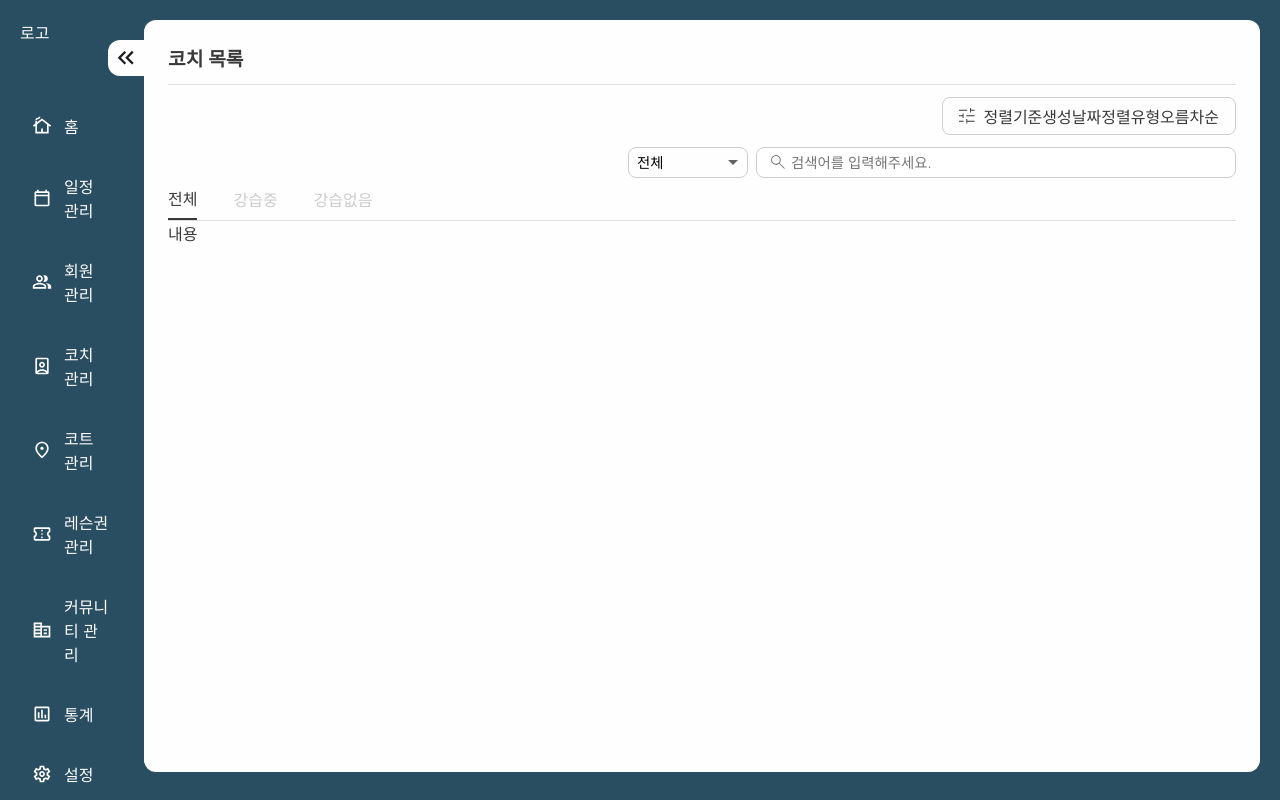
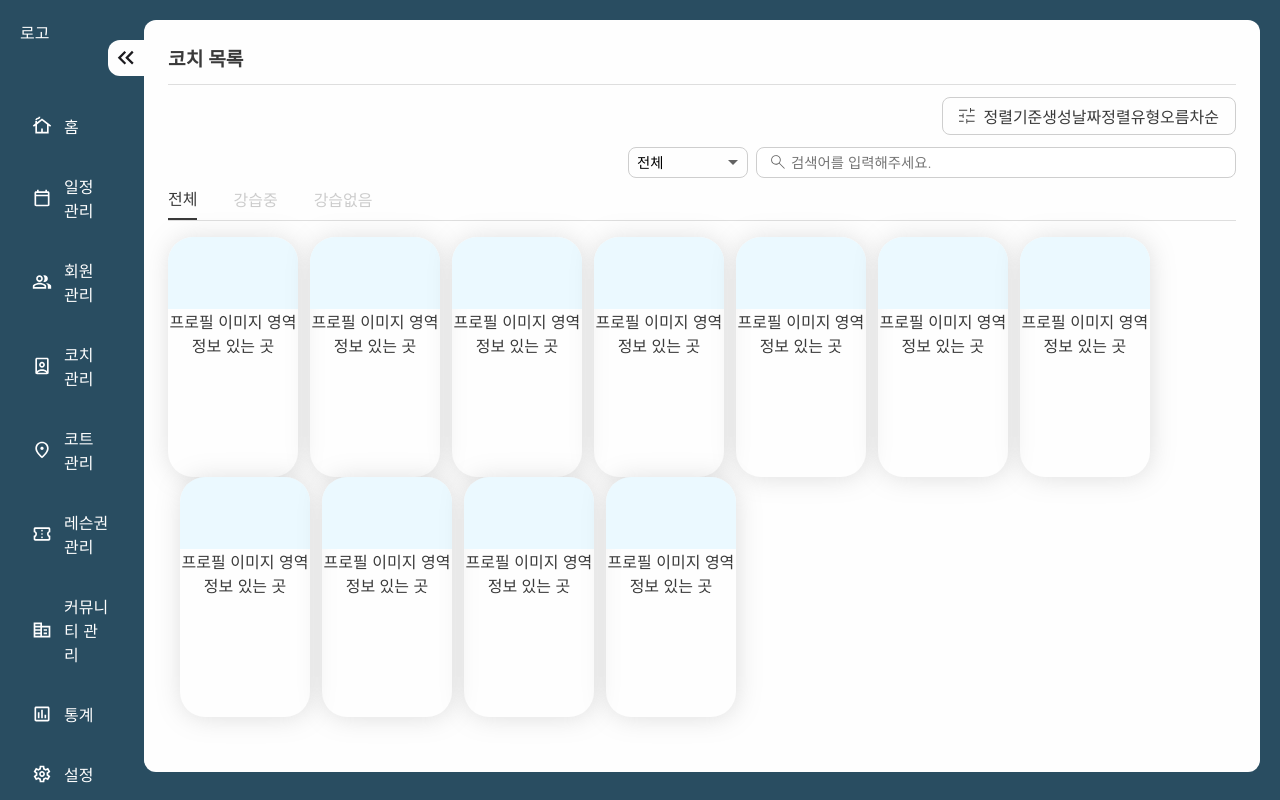
Before and after one commit to kimGyeongSeok-web/temp_repo, a Next.js app: page /coach in a window 1280 px wide. Built offline with nearby package versions, Linux system fonts and the light colour scheme; a web font is replaced by a local one.

Commit message:
Coach Page List View Developing

```diff
--- a/pages/coach/index.tsx
+++ b/pages/coach/index.tsx
@@ -4,6 +4,7 @@ import PageHeader from "@components/common/PageHeader";
 import Search from "@components/common/Search";
 import TabList from "@components/common/TabList";
 import { useEffect, useState } from "react";
+import ListView from "@components/coach/ListView";
 
 const CoachPage = () => {
 
@@ -34,7 +35,7 @@ const CoachPage = () => {
       <Filter />
       <Search />
       <TabList state={currentTab} setState={setCurrentTab} list={tabList} borderBottom={true} />
-      <div>내용</div>
+      <ListView />
     </>
   )
 };
--- /dev/null
+++ b/src/components/coach/DataList.tsx
@@ -0,0 +1,106 @@
+import styled from "@emotion/styled";
+
+const DataList = () => {
+  return (
+    <Container>
+      <CoachCardContainer>
+        <CoachLists>
+          <CoachList>
+            <CardBackGroundWrapper />
+            <CoachProfileImageWrapper>프로필 이미지 영역</CoachProfileImageWrapper>
+            <CoachProfileContentContainer>정보 있는 곳</CoachProfileContentContainer>
+          </CoachList>
+          <CoachList>
+            <CardBackGroundWrapper />
+            <CoachProfileImageWrapper>프로필 이미지 영역</CoachProfileImageWrapper>
+            <CoachProfileContentContainer>정보 있는 곳</CoachProfileContentContainer>
+          </CoachList>
+          <CoachList>
+            <CardBackGroundWrapper />
+            <CoachProfileImageWrapper>프로필 이미지 영역</CoachProfileImageWrapper>
+            <CoachProfileContentContainer>정보 있는 곳</CoachProfileContentContainer>
+          </CoachList>
+          <CoachList>
+            <CardBackGroundWrapper />
+            <CoachProfileImageWrapper>프로필 이미지 영역</CoachProfileImageWrapper>
+            <CoachProfileContentContainer>정보 있는 곳</CoachProfileContentContainer>
+          </CoachList>
+          <CoachList>
+            <CardBackGroundWrapper />
+            <CoachProfileImageWrapper>프로필 이미지 영역</CoachProfileImageWrapper>
+            <CoachProfileContentContainer>정보 있는 곳</CoachProfileContentContainer>
+          </CoachList>
+          <CoachList>
+            <CardBackGroundWrapper />
+            <CoachProfileImageWrapper>프로필 이미지 영역</CoachProfileImageWrapper>
+            <CoachProfileContentContainer>정보 있는 곳</CoachProfileContentContainer>
+          </CoachList>
+          <CoachList>
+            <CardBackGroundWrapper />
+            <CoachProfileImageWrapper>프로필 이미지 영역</CoachProfileImageWrapper>
+            <CoachProfileContentContainer>정보 있는 곳</CoachProfileContentContainer>
+          </CoachList>
+          <CoachList>
+            <CardBackGroundWrapper />
+            <CoachProfileImageWrapper>프로필 이미지 영역</CoachProfileImageWrapper>
+            <CoachProfileContentContainer>정보 있는 곳</CoachProfileContentContainer>
+          </CoachList>
+          <CoachList>
+            <CardBackGroundWrapper />
+            <CoachProfileImageWrapper>프로필 이미지 영역</CoachProfileImageWrapper>
+            <CoachProfileContentContainer>정보 있는 곳</CoachProfileContentContainer>
+          </CoachList>
+          <CoachList>
+            <CardBackGroundWrapper />
+            <CoachProfileImageWrapper>프로필 이미지 영역</CoachProfileImageWrapper>
+            <CoachProfileContentContainer>정보 있는 곳</CoachProfileContentContainer>
+          </CoachList><CoachList>
+            <CardBackGroundWrapper />
+            <CoachProfileImageWrapper>프로필 이미지 영역</CoachProfileImageWrapper>
+            <CoachProfileContentContainer>정보 있는 곳</CoachProfileContentContainer>
+          </CoachList>
+        </CoachLists>
+      </CoachCardContainer>
+    </Container>
+  )
+}
+
+const Container = styled.div({
+  position: "relative",
+});
+const CoachCardContainer = styled.div({
+  position: "relative",
+});
+const CoachLists = styled.ul({
+  position: "relative",
+  width: "100%",
+  display: "flex",
+  flexWrap: "wrap"
+});
+const CoachList = styled.li({
+  position: "relative",
+  width: "calc((100% / 6) - 48px)",
+  height: "240px",
+  textAlign: "center",
+  borderRadius: "25px",
+  boxShadow: "1px 1px 25px 0px rgba(132, 132, 132, 0.25)",
+
+  ":nth-of-type(2n)": {
+    margin: "0 12px"
+  }
+});
+const CardBackGroundWrapper = styled.div({
+  position: "relative",
+  width: "100%",
+  height: "30%",
+  borderRadius: "25px 25px 0 0",
+  backgroundColor: "var(--basic-alice-blue-color)",
+});
+const CoachProfileImageWrapper = styled.div({
+
+});
+const CoachProfileContentContainer = styled.div({
+
+});
+
+export default DataList;
--- /dev/null
+++ b/src/components/coach/ListView.tsx
@@ -0,0 +1,35 @@
+import { useState } from "react";
+import styled from "@emotion/styled";
+import NoResult from "@components/common/NoResult";
+import DataList from "./DataList";
+
+const ListView = () => {
+
+  const testArr = [
+    {
+      id: "dd"
+    }
+  ]
+
+  const [data, setData] = useState<Array<object>>(testArr);
+
+  return (
+    <Container>
+      {
+        data && data.length > 0 ?
+          <DataList />
+          :
+          <NoResult height={"30%"} description={"아직 코치님이 존재하지 않아요."} />
+      }
+    </Container>
+  )
+}
+
+const Container = styled.div({
+  position: "relative",
+  width: "100%",
+  height: "calc(85% - 32px)",
+  padding: "16px 0"
+})
+
+export default ListView;
--- a/src/components/common/NoResult.tsx
+++ b/src/components/common/NoResult.tsx
@@ -1,10 +1,10 @@
 import styled from "@emotion/styled";
 import infoIcon from "@icons/info.svg";
-import { ImageContainer } from "@styles/styles";
+import { CSS_TYPE, ImageContainer } from "@styles/styles";
 
-const NoResult = ({ description }: { description: string }) => {
+const NoResult = ({ height, description }: { height?: string, description: string }) => {
   return (
-    <Container>
+    <Container height={height}>
       <ScriptContainer>
         <ImageContainer
           src={infoIcon}
@@ -19,13 +19,17 @@ const NoResult = ({ description }: { description: string }) => {
   )
 };
 
-const Container = styled.div({
-  position: "relative",
-  width: "100%",
-  height: "100%",
-  backgroundColor: "var(--basic-grey-2-color)",
-  borderRadius: "inherit"
-});
+const Container = styled.div<CSS_TYPE>(
+  {
+    position: "relative",
+    width: "100%",
+    backgroundColor: "var(--basic-grey-4-color)",
+    borderRadius: "16px"
+  },
+  props => ({
+    height: props.height ? props.height : "100%"
+  })
+);
 const ScriptContainer = styled.div({
   position: "absolute",
   top: "50%",
--- a/src/styles/styles.tsx
+++ b/src/styles/styles.tsx
@@ -83,11 +83,13 @@ export const globalStyles = (
         --basic-red-color: rgba(250, 8, 95, 100);
         --basic-black-color: rgba(58, 58, 58, 100); // #3A3A3A
         --basic-yellow-color: rgba(250, 210, 100, 100);
+        --basic-blue-color: rgba(66, 100, 251, 100); // #4264FB
         --basic-sky-blue-color: rgba(20, 180, 199, 100); // #14B4C7
-        --basic-blue-color: rgba(66, 100, 251, 100); // #4264FB
+        --basic-alice-blue-color: rgba(235, 249, 255, 100); // #EBF9FF
         --basic-grey-color: rgba(222, 222, 222, 100); // #DEDEDE
         --basic-grey-2-color: rgba(234, 234, 234, 100); // #EAEAEA
         --basic-grey-3-color: rgba(206, 206, 206, 100); // #CECECE
+        --basic-grey-4-color: rgba(248, 248, 248, 100); // #F8F8F8
 
         --business-active-color: rgba(101, 165, 185, 100); // #65A5B9
         --deactive-color: rgba(204, 204, 204, 100); // #CCCCCC
```
